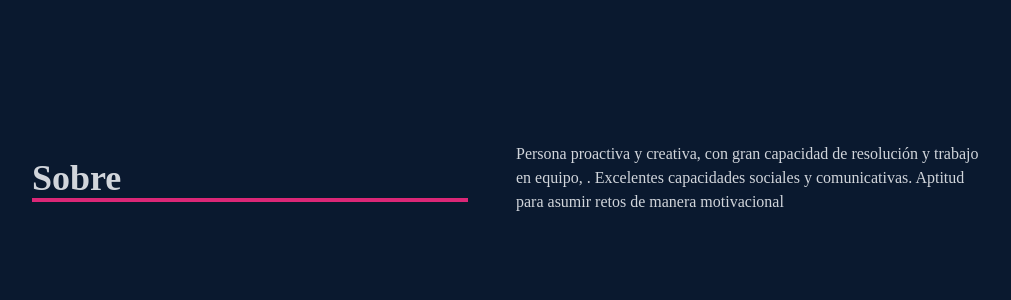
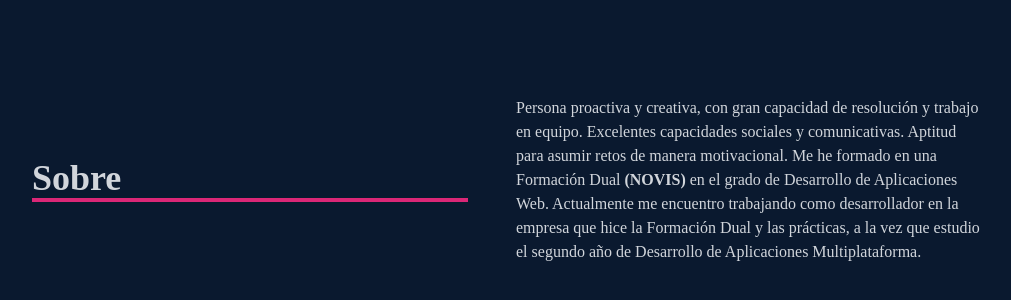
Before and after one commit to juancasanchez6/portfolio-react, a React (Create React App) app: page / in a window 1280 px wide. Shown: the part 1020-1320 px from the top of the page, without its empty margins (140-1151 px from the left). Built offline with nearby package versions, Linux system fonts and the light colour scheme.

Commit message:
añadido Linkedin y mejorado About

```diff
--- a/src/componentes/About.js
+++ b/src/componentes/About.js
@@ -18,11 +18,14 @@ const About = () => {
             <p>
               Persona proactiva y creativa, con
               gran capacidad de resolución y
-              trabajo en equipo, .
+              trabajo en equipo.
               Excelentes capacidades sociales
               y comunicativas.
               Aptitud para asumir retos de
-              manera motivacional
+              manera motivacional.
+              Me he formado en una Formación Dual <b>(NOVIS)</b> en el grado de Desarrollo de Aplicaciones Web.
+              Actualmente me encuentro trabajando como desarrollador en la empresa que hice la Formación Dual y las prácticas, a la vez que estudio el segundo año
+              de Desarrollo de Aplicaciones Multiplataforma.
             </p>
           </div>
         </div>
--- a/src/componentes/Navbar.js
+++ b/src/componentes/Navbar.js
@@ -169,7 +169,16 @@ const Navbar = () => {
               </a>
             </Link>
           </li>
+          <li className="w-[160px] h-[60px] flex justify-between items-center ml-[-100px] hover:ml-[-10px] duration-300 bg-[#fff]">
 
+            <a
+              className="flex justify-between items-center w-full text-blue-300"
+              href="https://github.com/juancasanchez6"
+              target='blank'
+            >
+              Linkedin <FaLinkedin size={30} />
+            </a>
+          </li>
         </ul>
       </div>
     </div>
```
